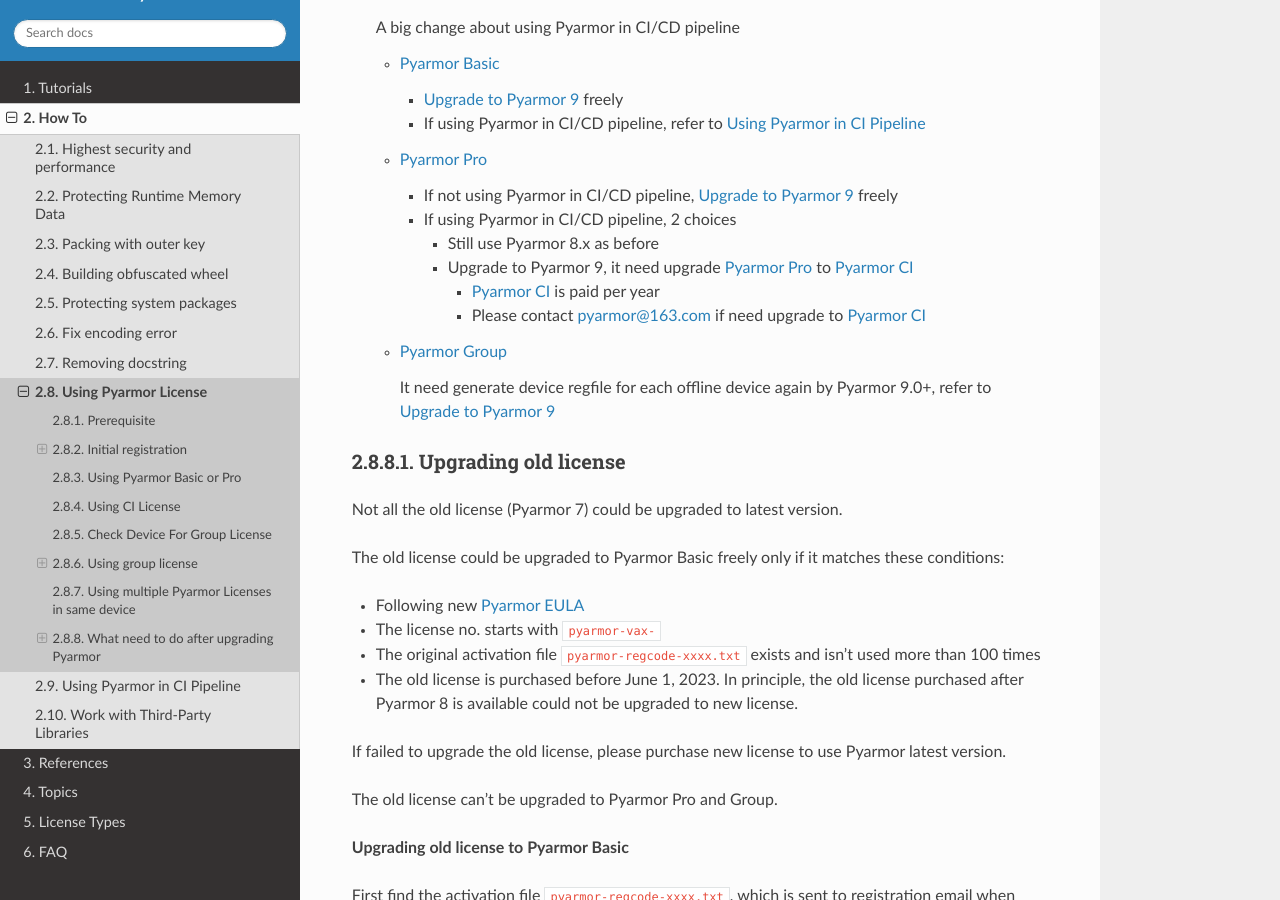
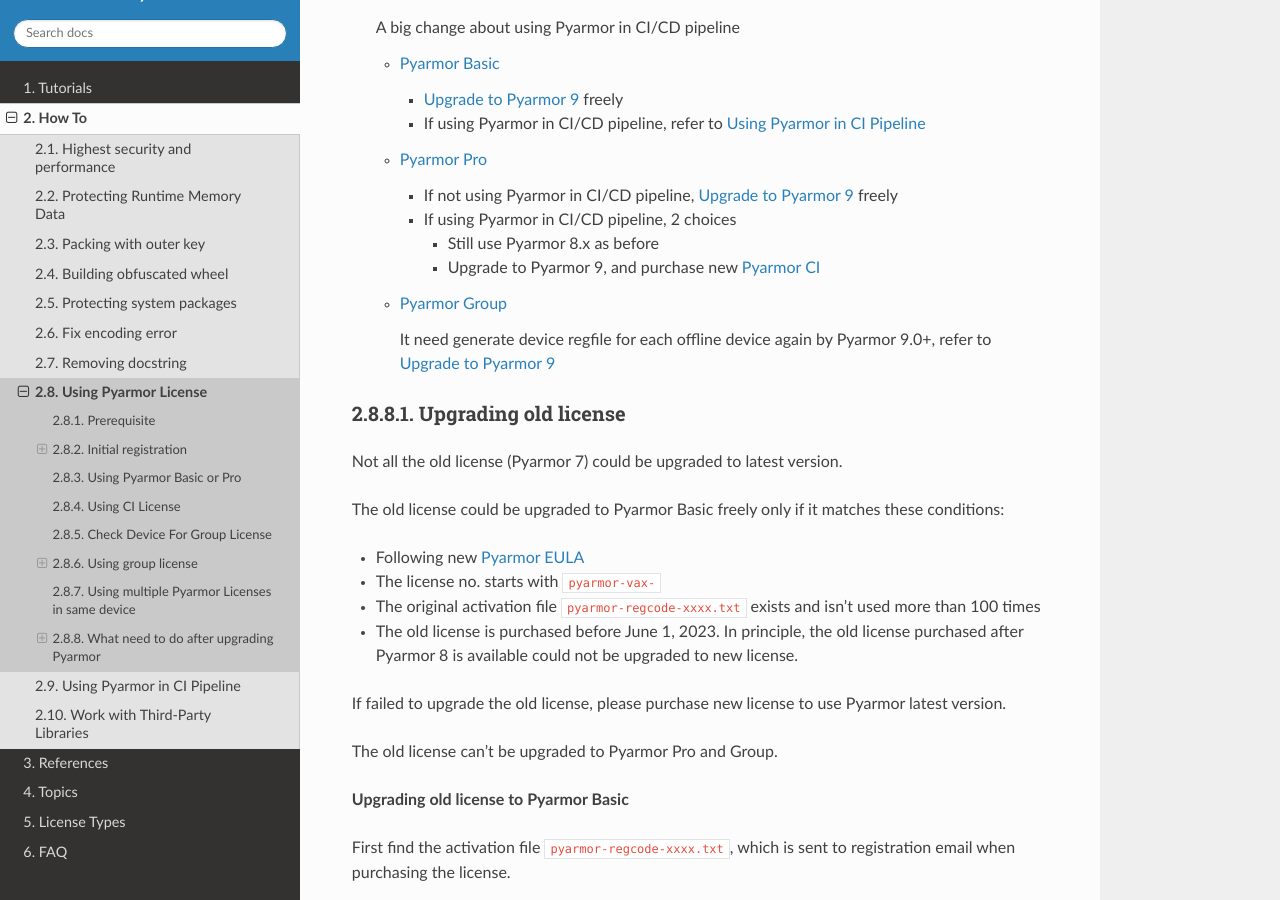
Before and after one commit to dashingsoft/pyarmor, a Sphinx documentation site: the page built from docs/how-to/register.rst, in a window 1280 px wide and 900 px high, scrolled down 12344 px. Built offline with Sphinx 7.4.7 and the Read the Docs theme 3.1.0, drawn with Linux system fonts in a browser that asks for light colours.

Commit message:
Not support upgarde Pro to CI now

```diff
--- a/docs/how-to/register.rst
+++ b/docs/how-to/register.rst
@@ -478,10 +478,7 @@
     - If using Pyarmor in CI/CD pipeline, 2 choices
 
       - Still use Pyarmor 8.x as before
-      - Upgrade to Pyarmor 9, it need upgrade :term:`Pyarmor Pro` to :term:`Pyarmor CI`
-
-        - :term:`Pyarmor CI` is paid per year
-        - Please contact pyarmor@163.com if need upgrade to :term:`Pyarmor CI`
+      - Upgrade to Pyarmor 9, and purchase new :term:`Pyarmor CI`
 
   - :term:`Pyarmor Group`
 
```
